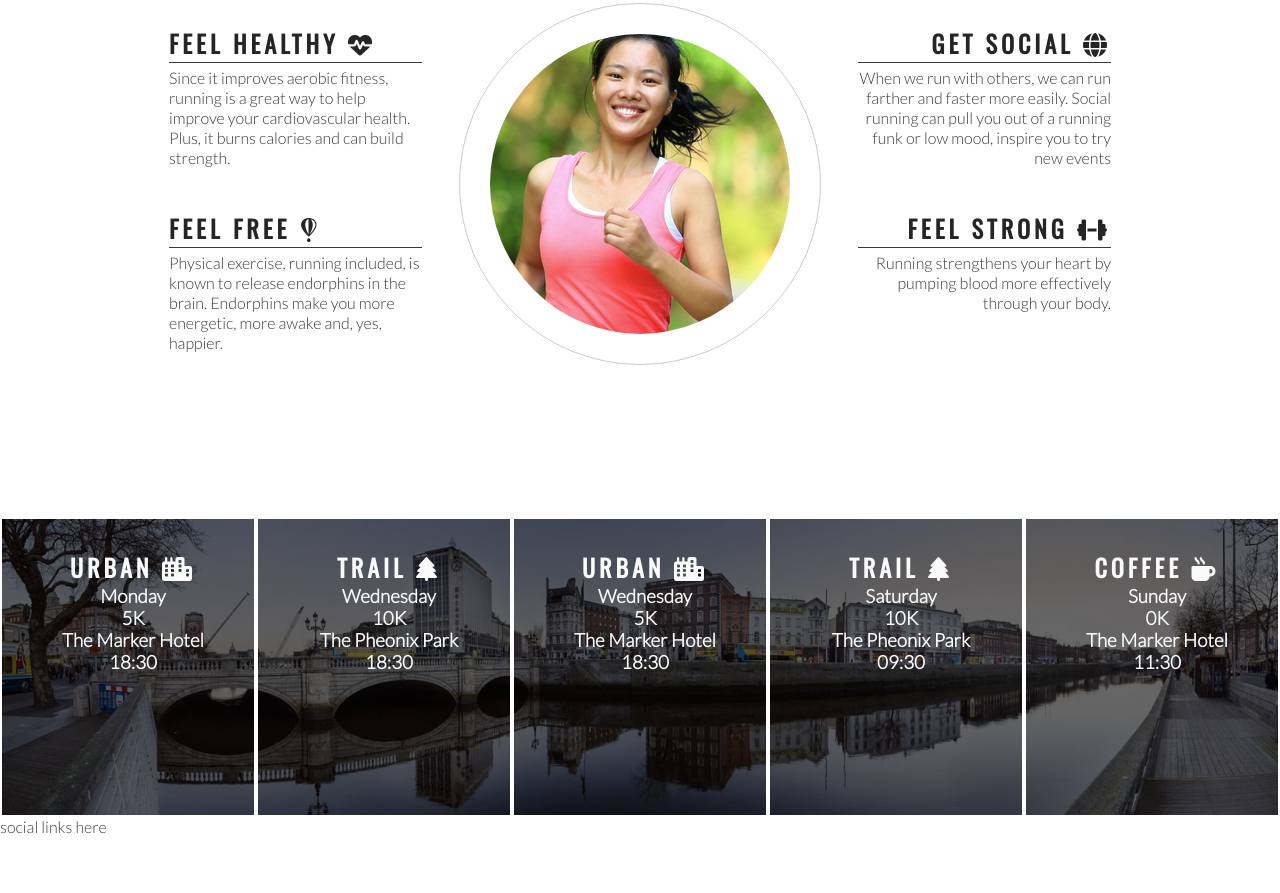
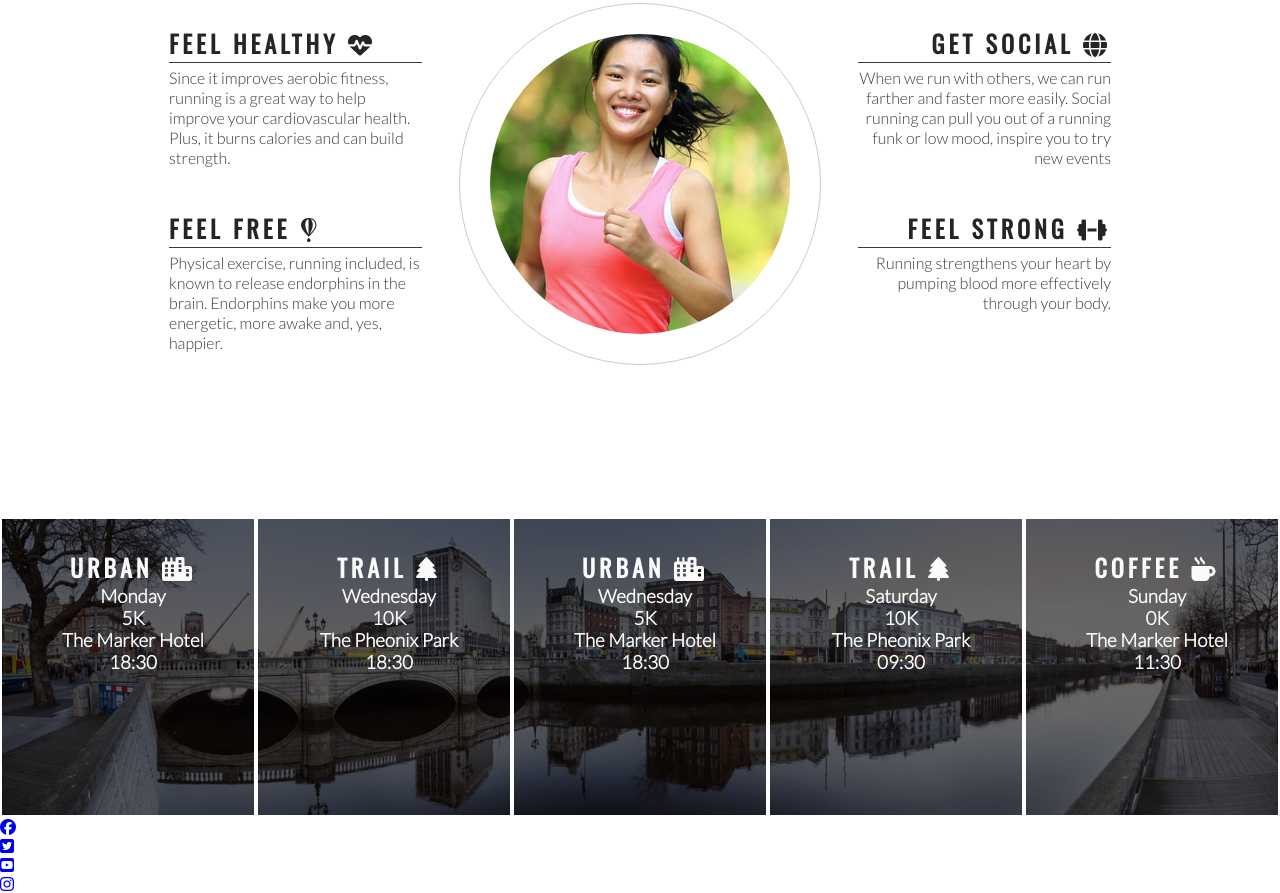
Before and after one commit to chrisdiggle1/love-running, a plain HTML site: page index.html in a window 1280 px wide. Shown: the part 778-1671 px from the top of the page. Before the commit the page ends 1614 px from the top, so only its background shows below. Drawn offline with nearby package versions, Linux system fonts and the light colour scheme.

Commit message:
Add social media icons to footer

```diff
--- a/index.html
+++ b/index.html
@@ -118,7 +118,24 @@
         </div>
     </section>
     <footer>
-        social links here
+        <ul>
+            <li>
+                <a href="https://facebook.com" target="_blank" rel="noopener"
+                aria-label="Visit our Facebook page (opens in a new tab)"><i class="fa-brands fa-facebook"></i></a>
+            </li>
+            <li>
+                <a href="https://twitter.com" target="_blank" rel="noopener"
+                aria-label="Visit our Twitter page (opens in a new tab)"><i class="fa-brands fa-square-twitter"></i></a>
+            </li>
+            <li>
+                <a href="https://youtube.com" target="_blank" rel="noopener"
+                aria-label="Visit our Youtube page (opens in a new tab)"><i class="fa-brands fa-square-youtube"></i></a>
+            </li>
+            <li>
+                <a href="https://instagram.com" target="_blank" rel="noopener"
+                aria-label="Visit our Instagram page (opens in a new tab)"><i class="fa-brands fa-instagram"></i></a>
+            </li>
+        </ul>
     </footer>
 
     <!--font awesome script-->
```
